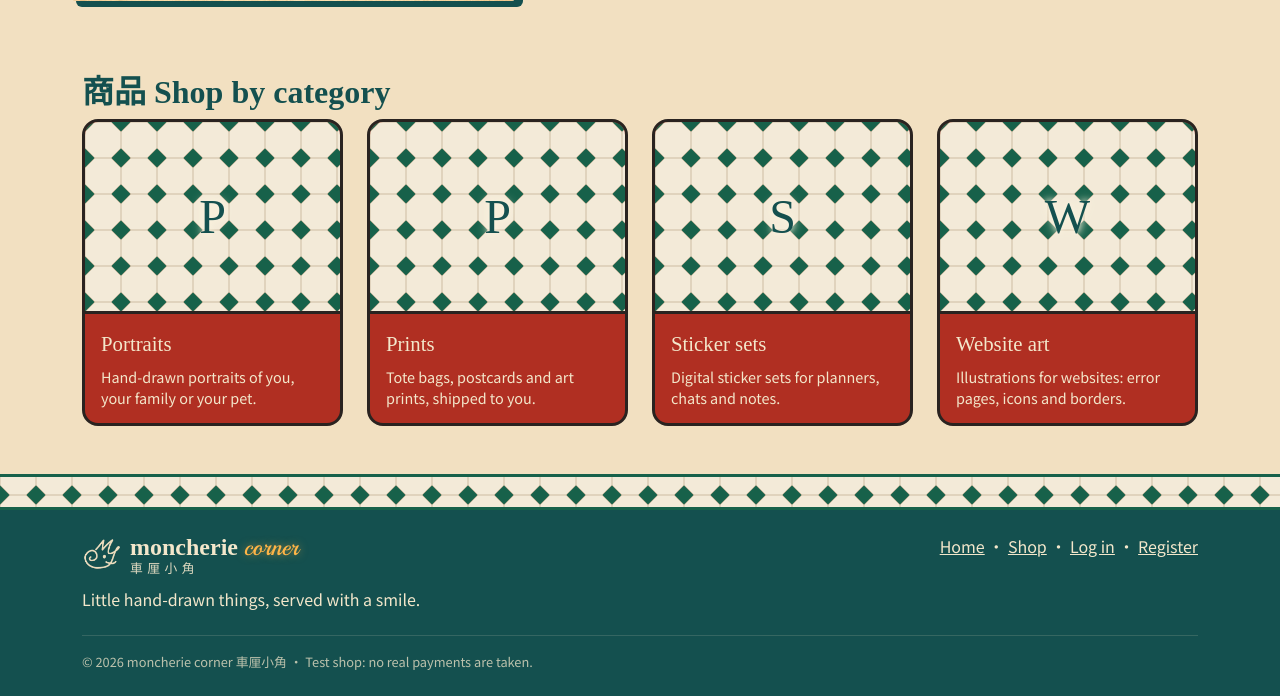
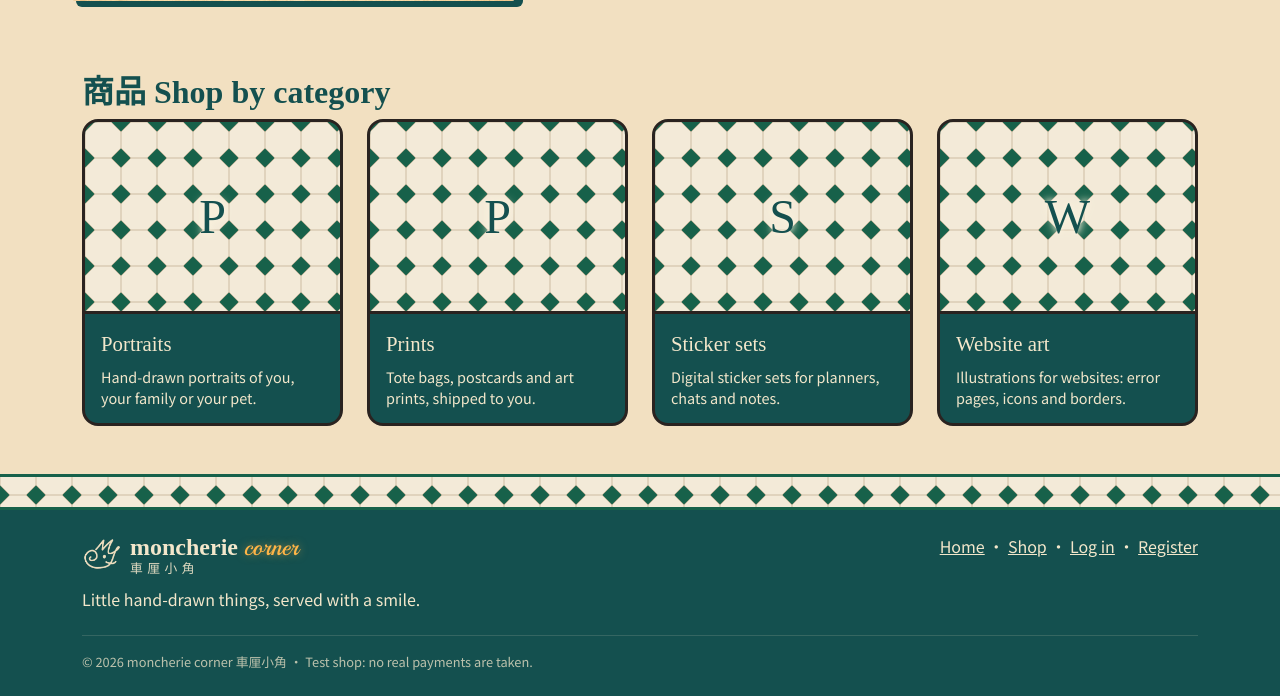
Before and after one commit to MonicaFeis/moncherie-corner, a Django app: page / in a window 1280 px wide. Shown: the part 749-1445 px from the top of the page. Run offline with Django 5.2, Linux system fonts and the light colour scheme; data comes from the database, SQL or seed files in the repository; data that the repository does not hold is empty; some libraries are stand-ins or nearby versions.

Commit message:
Category cards use the teal of the navbar instead of red

```diff
--- a/static/css/style.css
+++ b/static/css/style.css
@@ -353,7 +353,7 @@ textarea:focus-visible {
   border-radius: 16px;
   overflow: hidden;
   text-decoration: none;
-  background: var(--red);
+  background: var(--teal);
   transition: box-shadow 0.15s, transform 0.15s;
 }
 .category-card:hover {
@@ -389,7 +389,7 @@ textarea:focus-visible {
   color: var(--cream-text);
 }
 .category-card-label .category-sign-name { color: var(--cream-text); }
-.category-card:hover .category-card-label { background: var(--red-dark); }
+.category-card:hover .category-card-label { background: var(--teal-deep); }
 
 /* Product pictures: tall like the artworks, never cut off */
 .product-card-image {
--- a/templates/base.html
+++ b/templates/base.html
@@ -15,7 +15,7 @@
   <link rel="preconnect" href="https://fonts.googleapis.com">
   <link rel="preconnect" href="https://fonts.gstatic.com" crossorigin>
   <link rel="stylesheet" href="https://fonts.googleapis.com/css2?family=Noto+Sans+TC:wght@400;700&family=Noto+Serif+TC:wght@700&family=Playball&display=swap">
-  <link rel="stylesheet" href="{% static 'css/style.css' %}?v=23">
+  <link rel="stylesheet" href="{% static 'css/style.css' %}?v=24">
 </head>
 <body class="d-flex flex-column min-vh-100">
   <a class="visually-hidden-focusable skip-link" href="#main">Skip to main content</a>
```
